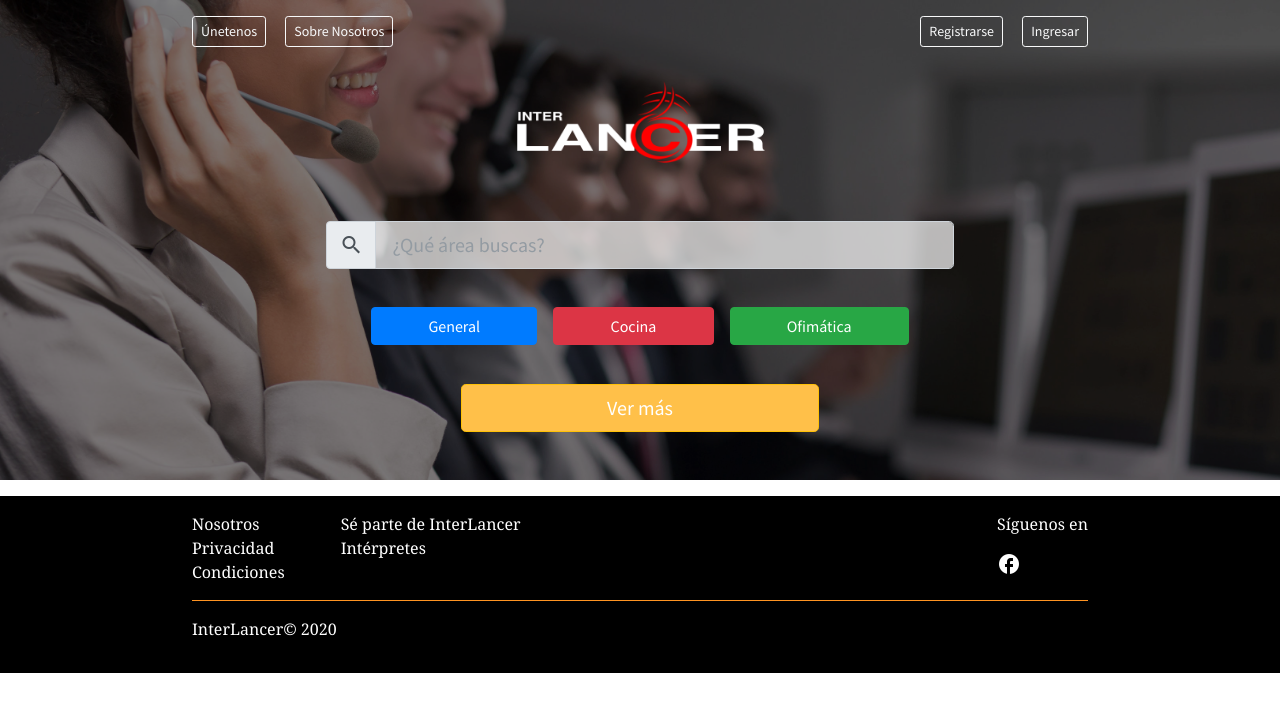
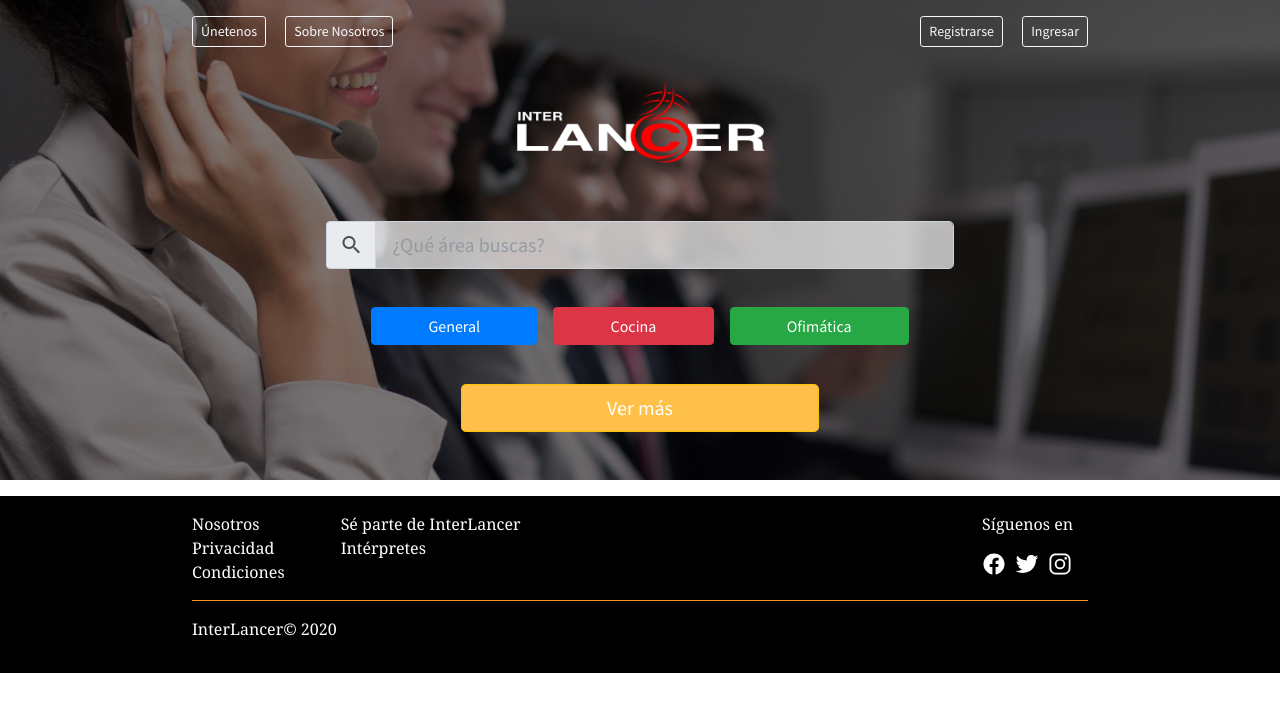
Before and after one commit to fsantand/trabajo-2-daw, a Django app: template interlancer/templates/template.html in a window 1280 px wide. Shown: the top 712 px of the page. Run offline with Django 3.2, Linux system fonts and the light colour scheme; the template is opened without the code that fills it, so the values that code supplies are empty; some libraries are stand-ins or nearby versions.

Commit message:
Se agregan redes sociales al footer

```diff
--- a/interlancer/static/css/stylehome.css
+++ b/interlancer/static/css/stylehome.css
@@ -144,6 +144,11 @@ html {
 
 .footer-nav div.right ul li {
     display: inline;
+    margin-right: .3rem;
+}
+
+.footer-nav div.right ul li:last-of-type {
+    margin-right: 0;
 }
 
 .footer-copyright {
--- a/interlancer/templates/template.html
+++ b/interlancer/templates/template.html
@@ -94,7 +94,9 @@
                 <div class="right">
                     <p>Síguenos en</p>
                     <ul>
-                        <li><i class="material-icons md-48">facebook</i></li>
+                        <li><ion-icon class="icon-md" name="logo-facebook"></ion-icon></li>
+                        <li><ion-icon class="icon-md" name="logo-twitter"></ion-icon></li>
+                        <li><ion-icon class="icon-md" name="logo-instagram"></ion-icon></li>
                     </ul>
                 </div>
             </div>
```
